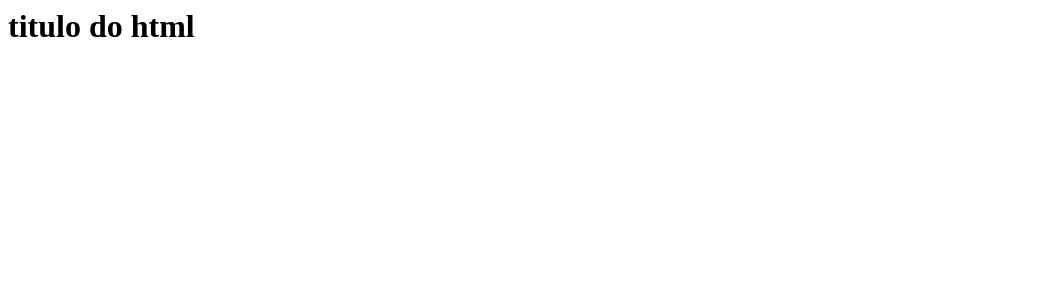
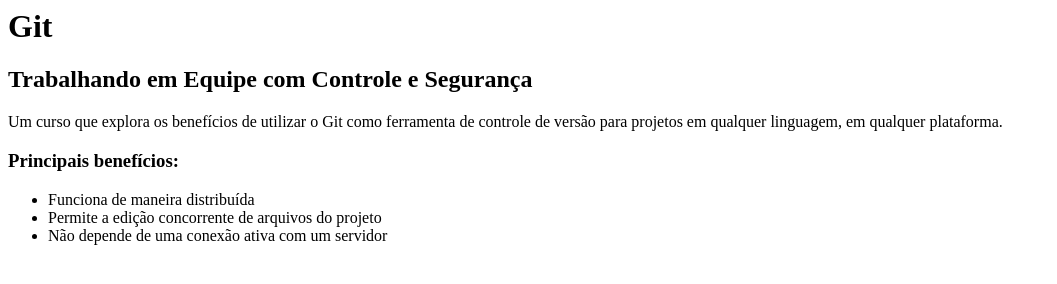
Before and after one commit to rbaselio/curso-git, a plain HTML site: page index.html in a window 1280 px wide. Shown: the whole page, without its empty margins (0-1057 px from the left). Drawn offline with Linux system fonts and the light colour scheme.

Commit message:
teste do add

```diff
--- a/index.html
+++ b/index.html
@@ -2,6 +2,16 @@
     <head>
     </head>
     <body>
-	<h1>titulo do html</h1>
+        <h1>Git</h1>
+        <h2>Trabalhando em Equipe com Controle e Segurança</h2>
+
+        <p>Um curso que explora os benefícios de utilizar o Git como ferramenta de controle de versão para projetos em qualquer linguagem, em qualquer plataforma.</p>
+
+        <h3>Principais benefícios:</h3>
+        <ul>
+            <li>Funciona de maneira distribuída</li>
+            <li>Permite a edição concorrente de arquivos do projeto</li>
+            <li>Não depende de uma conexão ativa com um servidor</li>
+        </ul>
     </body>
 </html>
```
